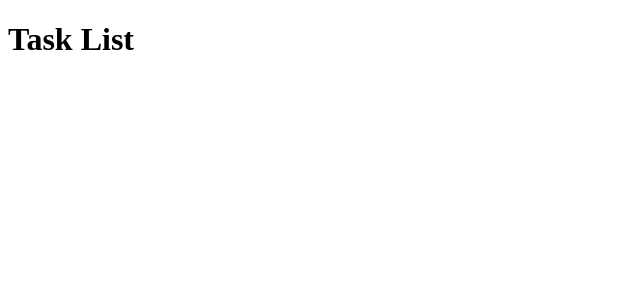
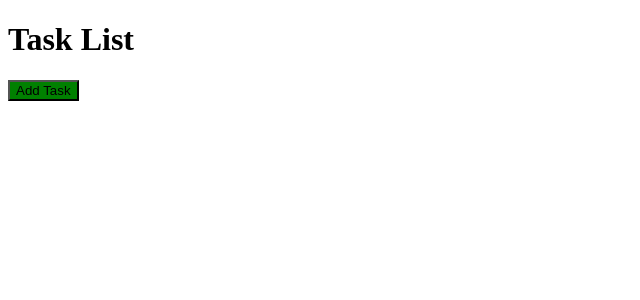
Before and after one commit to vieradaniel/angular-taskApp, an Angular app: page / in a window 1280 px wide. Shown: the top 300 px of the page, without its empty margins (0-640 px from the left). Built offline with nearby package versions, Linux system fonts and the light colour scheme.

Commit message:
first button

```diff
--- a/src/app/app.component.ts
+++ b/src/app/app.component.ts
@@ -6,5 +6,5 @@
   styleUrls: ['./app.component.css']
 })
 export class AppComponent {
-  title:string = 'Task List';
+
 }
--- a/src/app/app.module.ts
+++ b/src/app/app.module.ts
@@ -3,11 +3,13 @@
 
 import { AppComponent } from './app.component';
 import { HeaderComponent } from './components/header/header.component';
+import { ButtonComponent } from './components/button/button.component';
 
 @NgModule({
   declarations: [
     AppComponent,
-    HeaderComponent
+    HeaderComponent,
+    ButtonComponent
   ],
   imports: [
     BrowserModule
--- /dev/null
+++ b/src/app/components/button/button.component.html
@@ -0,0 +1,6 @@
+<button
+    [ngStyle]="{'background-color': color}"
+    (click) = "onClick()"
+>
+{{ text }}
+</button>
--- /dev/null
+++ b/src/app/components/button/button.component.ts
@@ -0,0 +1,22 @@
+import { Component, OnInit , Input , Output , EventEmitter} from '@angular/core';
+
+@Component({
+  selector: 'app-button',
+  templateUrl: './button.component.html',
+  styleUrls: ['./button.component.css']
+})
+export class ButtonComponent implements OnInit {
+@Input() text:string ="";
+@Input() color:string="";
+@Output() btnClick = new EventEmitter();
+
+  constructor() { }
+
+  ngOnInit(): void {
+  }
+
+  onClick(){
+    this.btnClick.emit();
+  }
+
+}
--- a/src/app/components/header/header.component.html
+++ b/src/app/components/header/header.component.html
@@ -1 +1,8 @@
-<h1>{{ title }}</h1>
+<header>
+    <h1>{{ title }}</h1>
+    <app-button
+        color="green"
+        text="Add Task"
+        (btnClick) = "toggleAddTask()"
+    ></app-button>
+</header>
--- a/src/app/components/header/header.component.ts
+++ b/src/app/components/header/header.component.ts
@@ -14,4 +14,8 @@
   ngOnInit(): void {
   }
 
+  toggleAddTask(){
+    console.log("toggleaddtask!!");
+  }
+
 }
```
Also changed, not shown: src/app/components/button/button.component.css (added).
